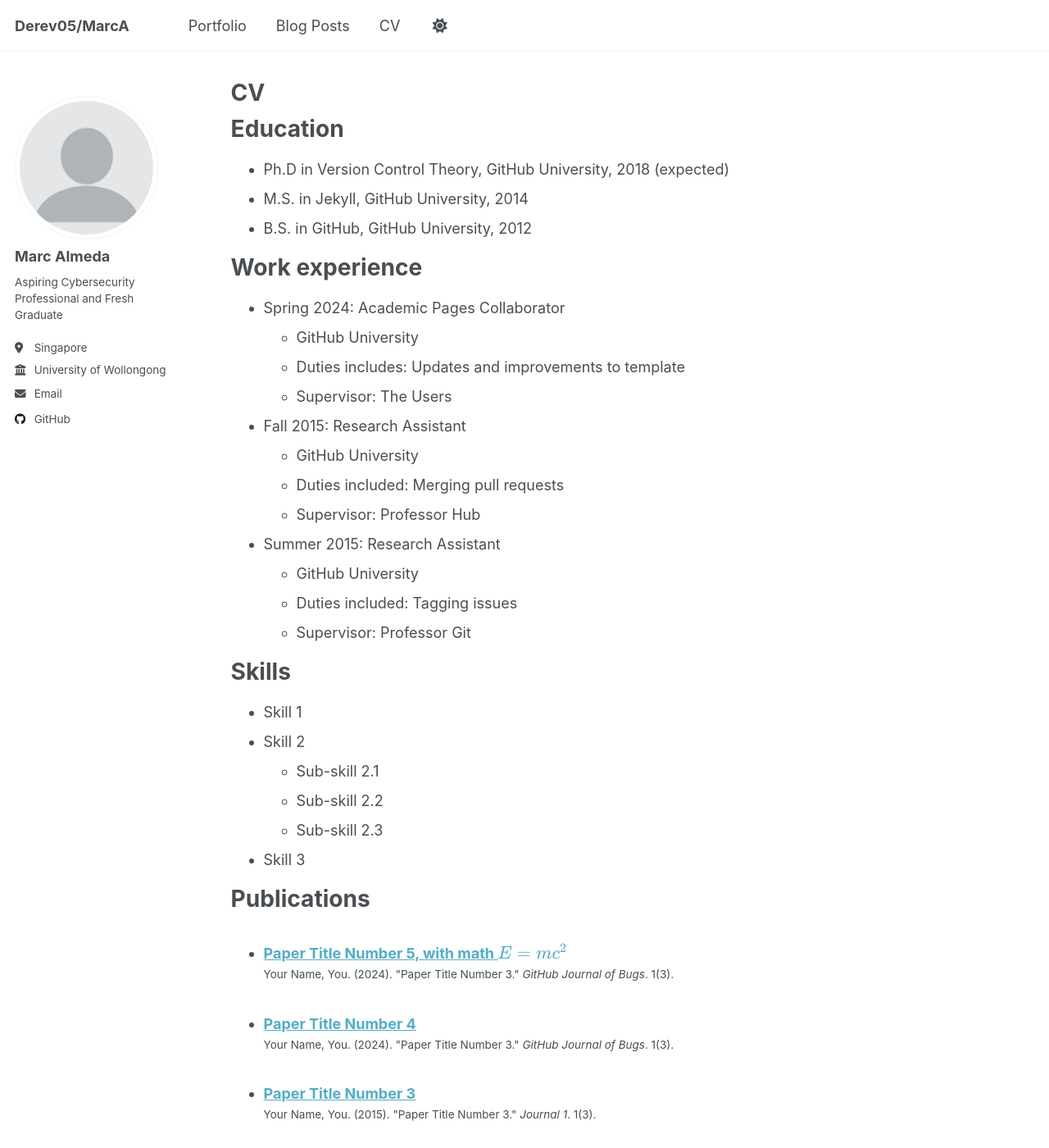
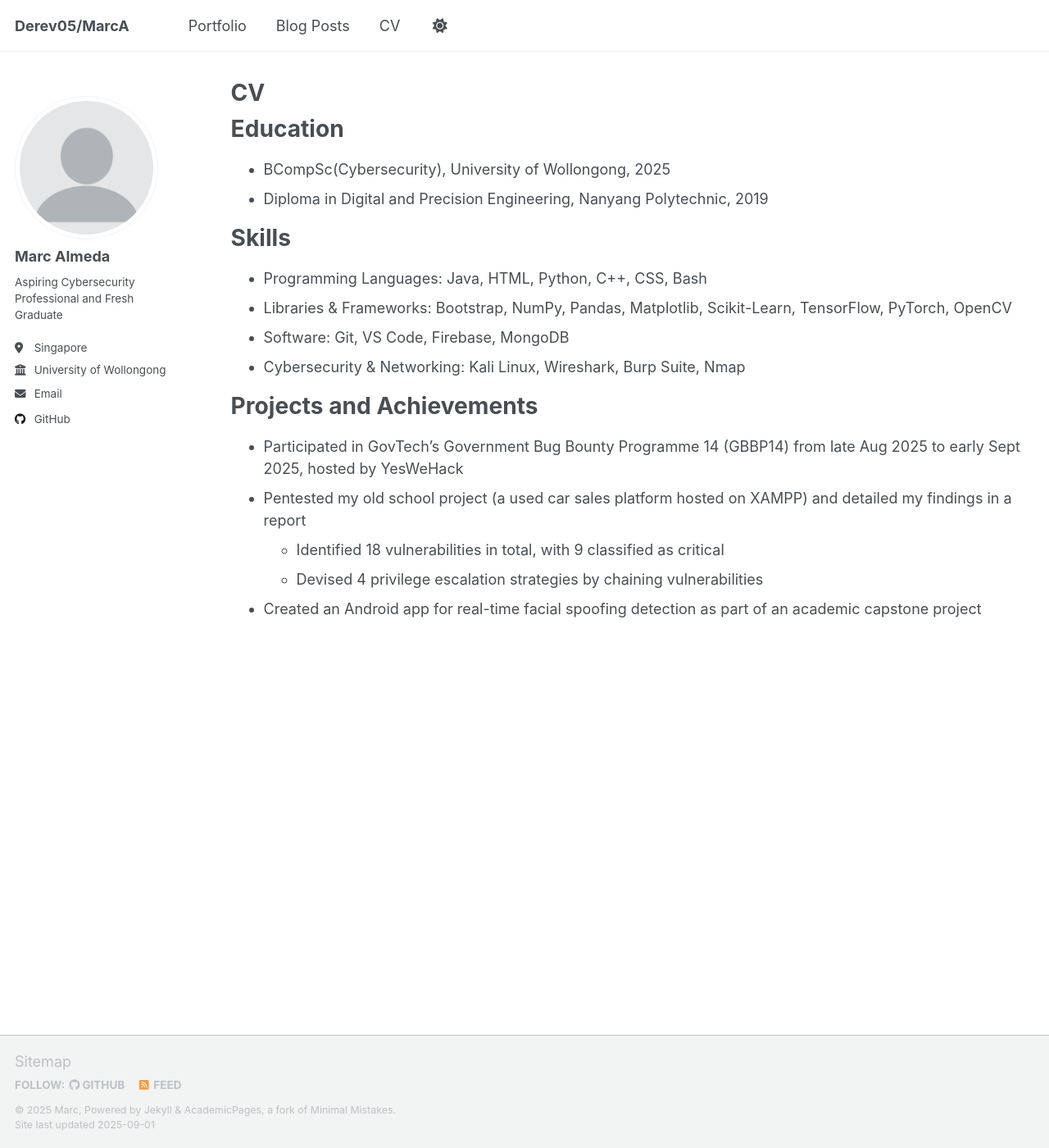
Before and after one commit to Derev05/derev05.github.io, a Jekyll site: the page built from _pages/cv.md, in a window 1280 px wide and 1400 px high. Shown: the whole window at 82% size. Built offline with Jekyll 4.4.1, drawn with Linux system fonts in a browser that asks for light colours; a script that is not in the unit is left out; some of the changed text lies outside the part shown.

Commit message:
Update cv.md

```diff
--- a/_pages/cv.md
+++ b/_pages/cv.md
@@ -11,54 +11,20 @@ redirect_from:
 
 Education
 ======
-* Ph.D in Version Control Theory, GitHub University, 2018 (expected)
-* M.S. in Jekyll, GitHub University, 2014
-* B.S. in GitHub, GitHub University, 2012
-
-Work experience
-======
-* Spring 2024: Academic Pages Collaborator
-  * GitHub University
-  * Duties includes: Updates and improvements to template
-  * Supervisor: The Users
-
-* Fall 2015: Research Assistant
-  * GitHub University
-  * Duties included: Merging pull requests
-  * Supervisor: Professor Hub
-
-* Summer 2015: Research Assistant
-  * GitHub University
-  * Duties included: Tagging issues
-  * Supervisor: Professor Git
+* BCompSc(Cybersecurity), University of Wollongong, 2025
+* Diploma in Digital and Precision Engineering, Nanyang Polytechnic, 2019
 
 Skills
 ======
-* Skill 1
-* Skill 2
-  * Sub-skill 2.1
-  * Sub-skill 2.2
-  * Sub-skill 2.3
-* Skill 3
+* Programming Languages: Java, HTML, Python, C++, CSS, Bash
+* Libraries & Frameworks: Bootstrap, NumPy, Pandas, Matplotlib, Scikit-Learn, TensorFlow, PyTorch, OpenCV
+* Software: Git, VS Code, Firebase, MongoDB
+* Cybersecurity & Networking: Kali Linux, Wireshark, Burp Suite, Nmap
 
-Publications
+Projects and Achievements
 ======
-  <ul>{% for post in site.publications reversed %}
-    {% include archive-single-cv.html %}
-  {% endfor %}</ul>
-
-Talks
-======
-  <ul>{% for post in site.talks reversed %}
-    {% include archive-single-talk-cv.html  %}
-  {% endfor %}</ul>
-
-Teaching
-======
-  <ul>{% for post in site.teaching reversed %}
-    {% include archive-single-cv.html %}
-  {% endfor %}</ul>
-
-Service and leadership
-======
-* Currently signed in to 43 different slack teams
+* Participated in GovTech's Government Bug Bounty Programme 14 (GBBP14) from late Aug 2025 to early Sept 2025, hosted by YesWeHack
+* Pentested my old school project (a used car sales platform hosted on XAMPP) and detailed my findings in a report
+  * Identified 18 vulnerabilities in total, with 9 classified as critical
+  * Devised 4 privilege escalation strategies by chaining vulnerabilities
+* Created an Android app for real-time facial spoofing detection as part of an academic capstone project
```
